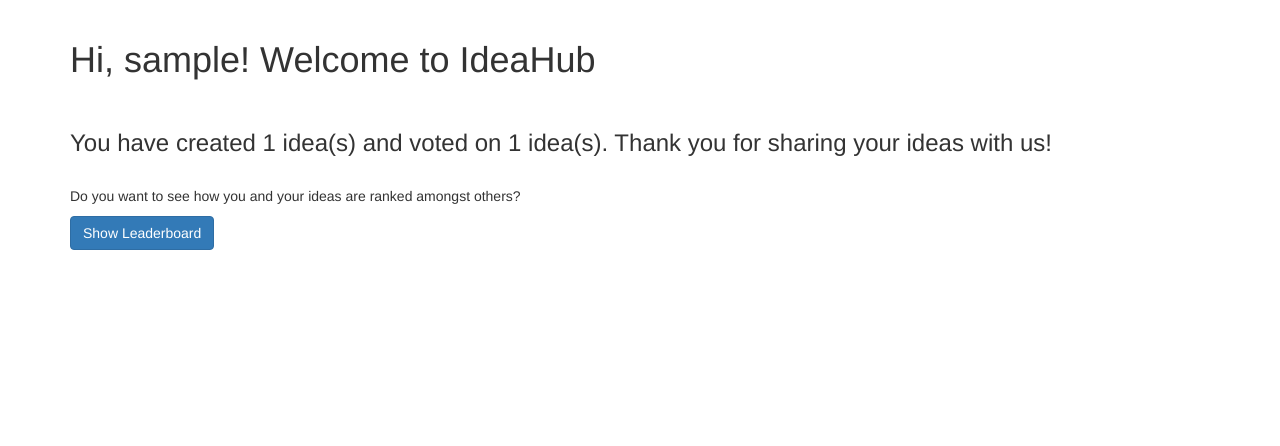
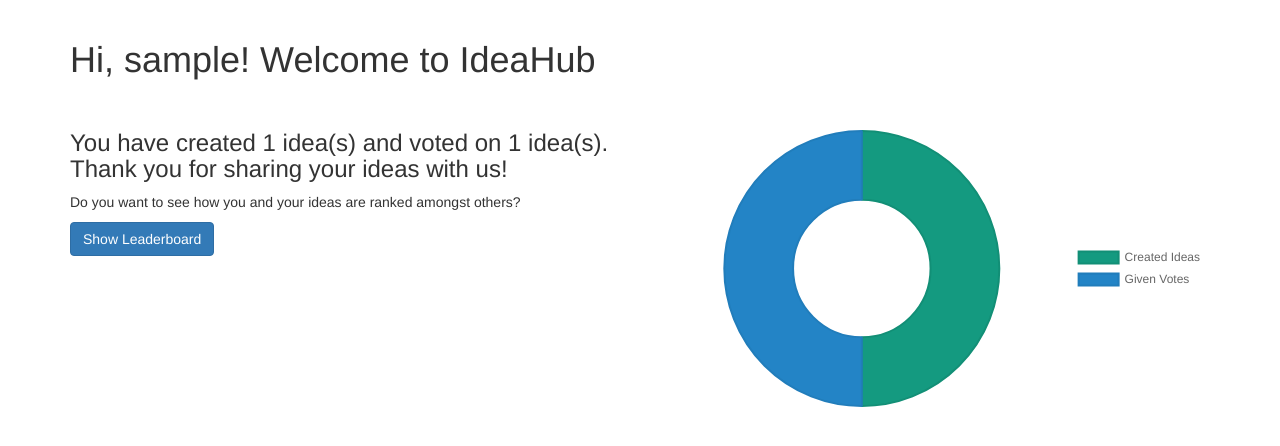
Before and after one commit to boceckts/ideahub, a Flask app: page /home in a window 1280 px wide. Shown: the part 52-498 px from the top of the page. Run offline with Flask 2, Linux system fonts and the light colour scheme; a user stored in the database is signed in; tables that the repository leaves empty hold one stand-in row (values such as "Sample post"); some libraries are stand-ins or nearby versions.

Commit message:
Added pie diagram to home view

```diff
--- a/app/templates/home.html
+++ b/app/templates/home.html
@@ -1,4 +1,28 @@
 {% extends "app/base.html" %}
+
+{% block scripts %}
+    {{ super() }}
+    <script src="https://cdn.jsdelivr.net/npm/chart.js@2.8.0"></script>
+    <script>
+        var activityChartCanvas = document.getElementById('myActivityChart').getContext('2d');
+        var activityChart = new Chart(activityChartCanvas, {
+            type: 'doughnut',
+            data: {
+                labels: ['Created Ideas', 'Given Votes'],
+                datasets: [{
+                    backgroundColor: ['#149a80', '#2384c6'],
+                    borderColor: ['#128f76', '#217dbb'],
+                    data: [{{ current_user.idea_count }}, {{ current_user.votes_count }}]
+                }]
+            },
+            options: {
+                legend: {
+                    position: 'right'
+                }
+            }
+        });
+    </script>
+{% endblock %}
 
 {% block app_content %}
 
@@ -16,12 +40,19 @@
             <p>Do you want to go to create a new idea now?</p>
             <a class="btn btn-success" href="{{ url_for('create_idea') }}">Create new idea</a>
         {% else %}
-            <div class="h3">You have created {{ current_user.idea_count }} idea(s) and voted
-                on {{ current_user.votes_count }} idea(s). Thank you for sharing your ideas with us!
+            <div class="row">
+                <div class="col-md-6">
+                    <div class="h3">You have created {{ current_user.idea_count }} idea(s) and voted
+                        on {{ current_user.votes_count }} idea(s). Thank you for sharing your ideas with us!
+                    </div>
+                    <p>Do you want to see how you and your ideas are ranked amongst others?</p>
+                    <a class="btn btn-primary" href="{{ url_for('leaderboard') }}">Show Leaderboard</a>
+                </div>
+                <br>
+                <div class="col-md-6">
+                    <canvas id="myActivityChart"></canvas>
+                </div>
             </div>
-            <br>
-            <p>Do you want to see how you and your ideas are ranked amongst others?</p>
-            <a class="btn btn-primary" href="{{ url_for('leaderboard') }}">Show Leaderboard</a>
         {% endif %}
     </div>
 
```
